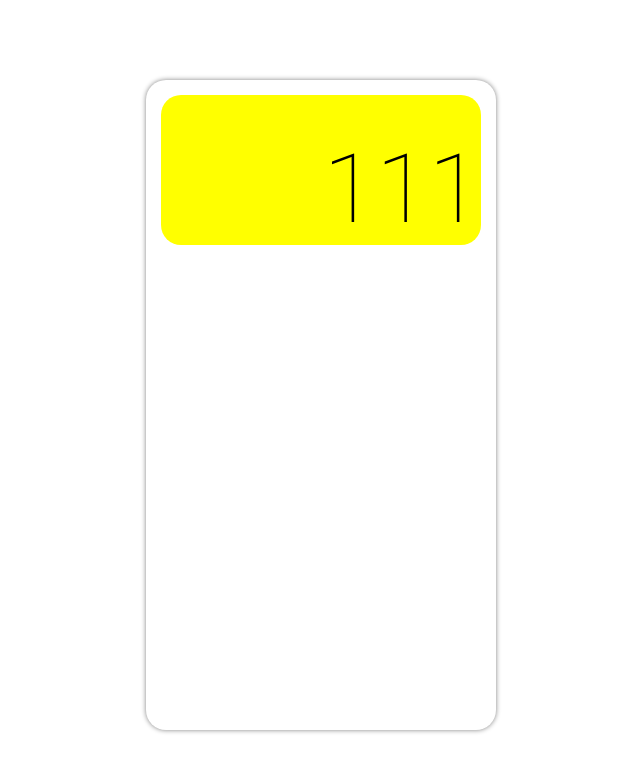
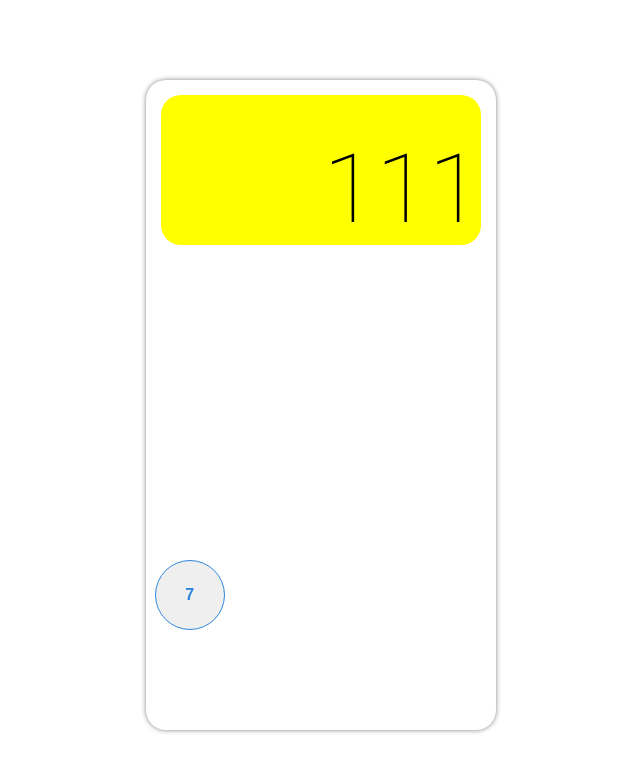
Before and after one commit to yuchenliu15/calculator-app, a Vue app: page / in a window 1280 px wide. Shown: the top 772 px of the page, without its empty margins (319-959 px from the left). Built offline with nearby package versions, Linux system fonts and the light colour scheme.

Commit message:
add function button component

```diff
--- a/src/App.vue
+++ b/src/App.vue
@@ -1,17 +1,20 @@
 <template>
   <div id="app">
     <NumberDisplay :number="number" ></NumberDisplay>
+    <FunctionButton :symbol="'7'"></FunctionButton>
   </div>
 </template>
 
 <script>
 
 import NumberDisplay from './components/NumberDisplay';
+import FunctionButton from './components/FunctionButton';
 
 export default {
   name: 'App',
   components: {
-    NumberDisplay
+    NumberDisplay,
+    FunctionButton
   },
   data: function() {
     return {
--- /dev/null
+++ b/src/components/FunctionButton.vue
@@ -0,0 +1,29 @@
+<template>
+  <button class="button">{{symbol}}</button>
+</template>
+
+<script>
+export default {
+  props: {
+    symbol: String
+  }
+};
+</script>
+
+<style scoped>
+.button {
+  display: block;
+  width: 70px;
+  height: 70px;
+  border: none;
+  color: #2e86de;
+  border: solid 1px #2e86de;
+  text-align: center;
+  text-decoration: none;
+  display: inline-block;
+  font-size: 16px;
+  font-weight: 900;
+  border-radius: 50%;
+  margin: auto;
+}
+</style>
```
